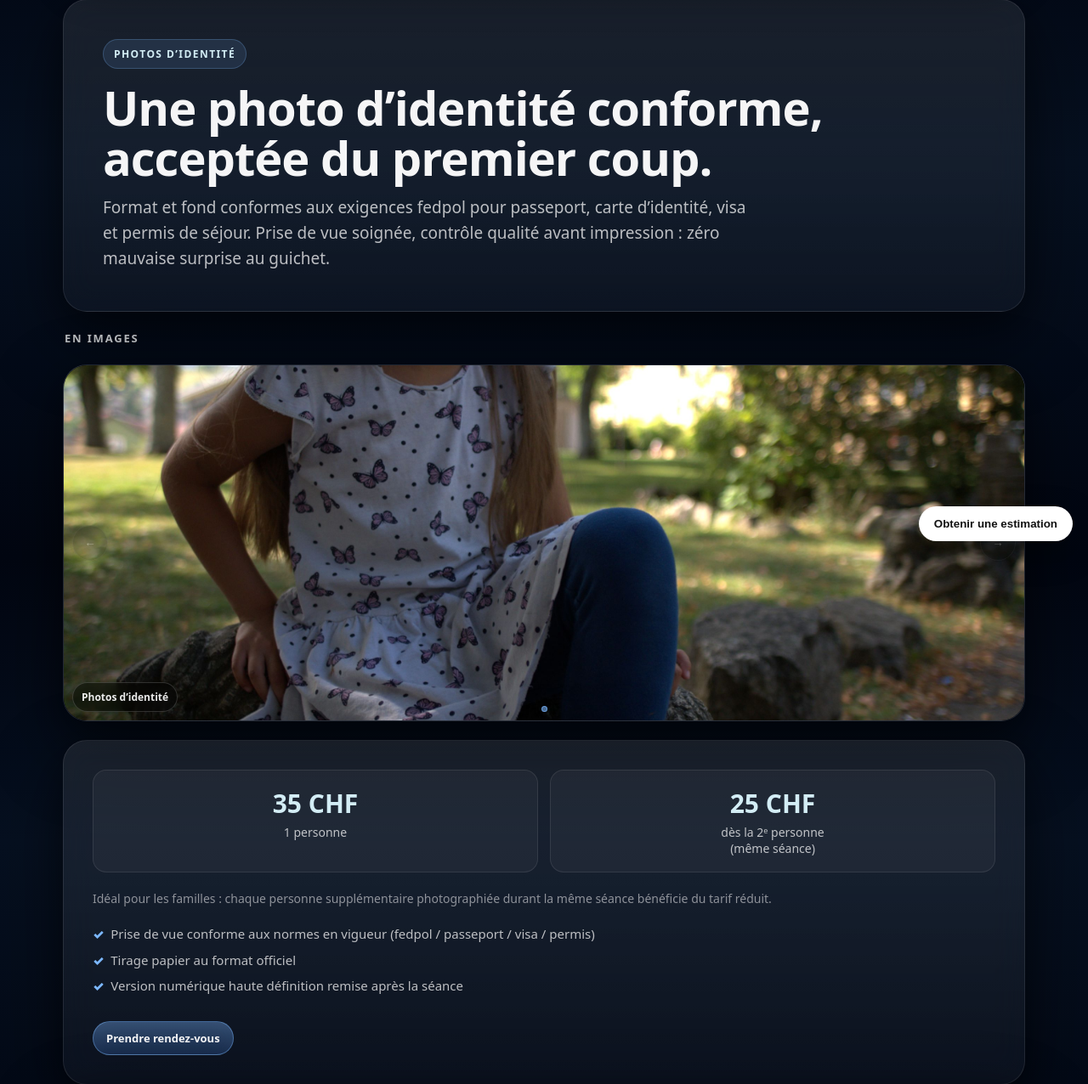
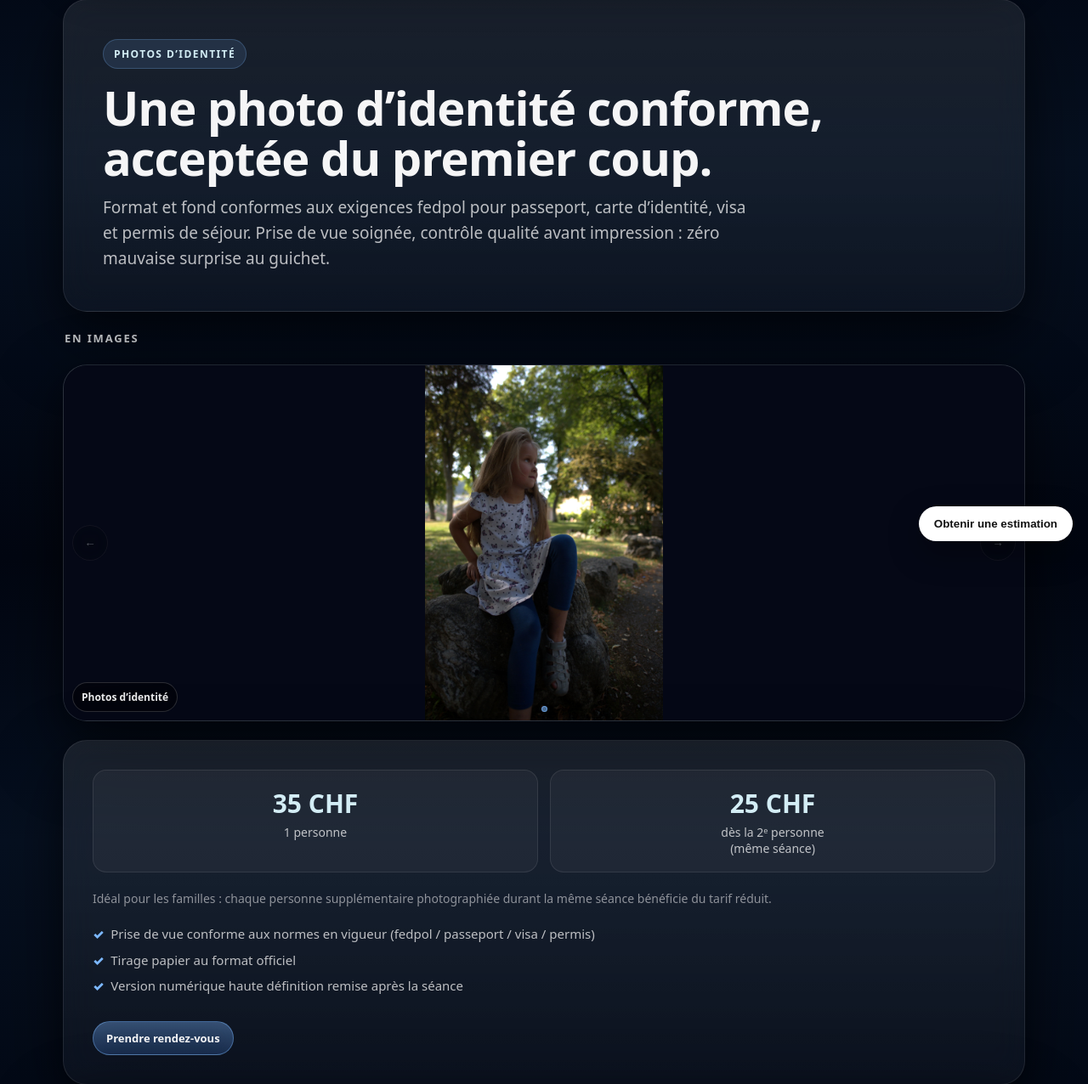
Before and after one commit to Scrali/thalphotographie, a PHP site: page /identite.php in a window 1280 px wide. Shown: the part 145-1421 px from the top of the page at 85% size. Run offline with PHP 8.4, Linux system fonts and the light colour scheme.

Commit message:
Ne plus recadrer les photos du carrousel
object-fit:cover zoomait/recadrait les photos pour remplir la boîte
(ex : gros plan coupé sur un visage). Passe à object-fit:contain,
comme le carrousel de la page d'accueil, pour toujours montrer la
photo entière (avec un léger fond sombre sur les côtés si besoin).

```diff
--- a/inc/photo-carousel.php
+++ b/inc/photo-carousel.php
@@ -11,7 +11,7 @@ $carouselId = 'thalCarousel_' . preg_replace('/[^a-zA-Z0-9]/', '', $carouselCate
 <style>
 .thal-carousel{position:relative; margin:var(--gap) 0; height:clamp(240px,42vw,420px); overflow:hidden; cursor:pointer;}
 .thal-carousel .carouselTrack,.thal-carousel .carouselSlide,.thal-carousel .carouselSlide img{height:100%;}
-.thal-carousel .carouselSlide img{object-fit:cover;}
+.thal-carousel .carouselSlide img{object-fit:contain; background:#050816;}
 .carouselTrack{position:relative; width:100%; height:100%;}
 .carouselSlide{position:absolute; inset:0; opacity:0; transition:opacity 1s ease; z-index:1; background:#000;}
 .carouselSlide.active{opacity:1; z-index:2;}
```
